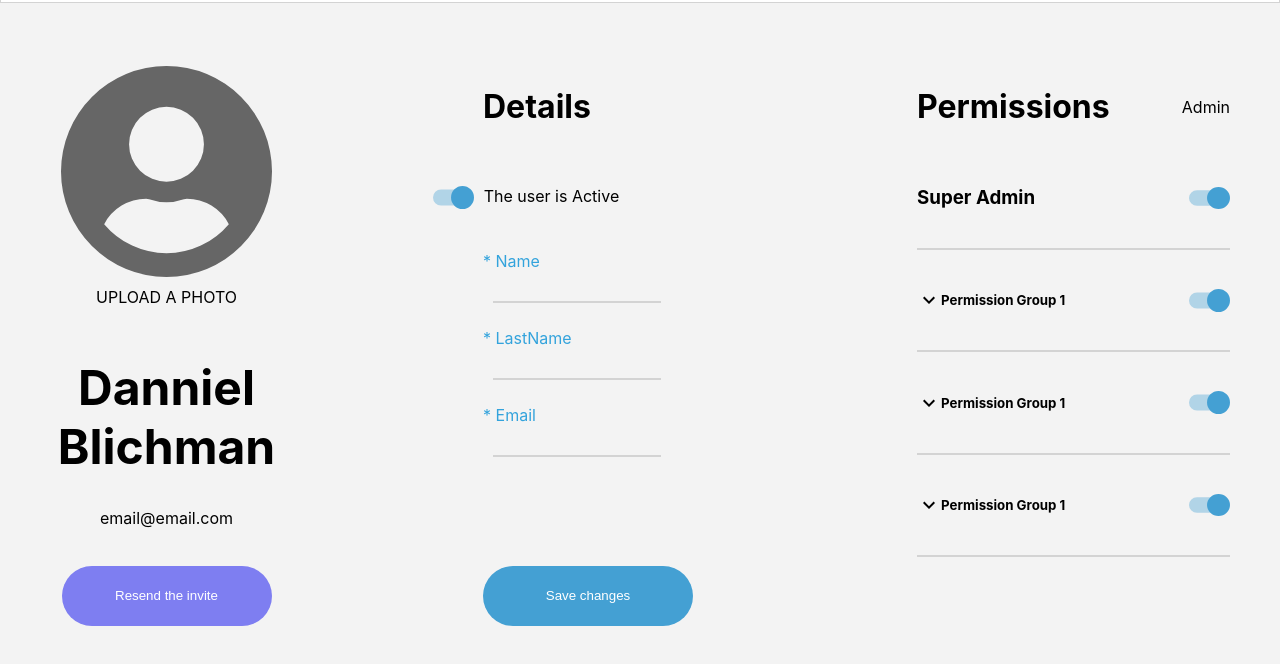
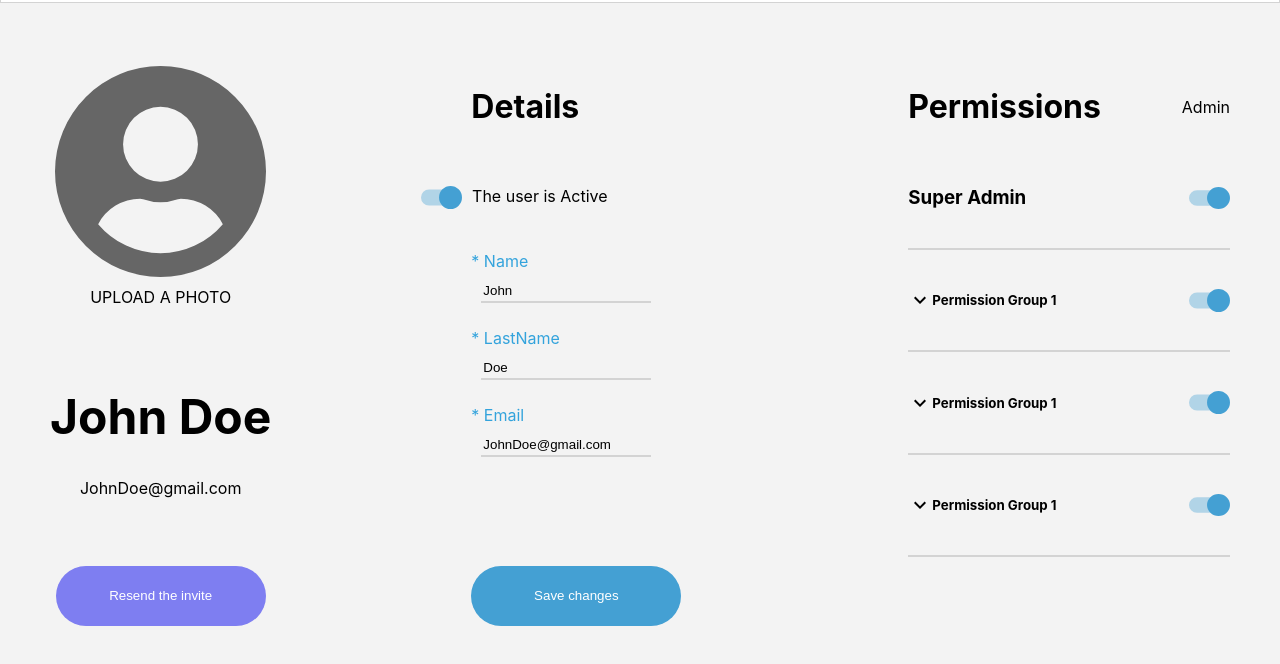
Before and after one commit to davidsoz/user-managment, a React (Create React App) app: page / in a window 1280 px wide. Both pictures are taken after a click on the picture 1137 px from the left and 635 px from the top of the page. Shown: the part 235-899 px from the top of the page. Built offline with nearby package versions, Linux system fonts and the light colour scheme.

Commit message:
feature: add dinamic data to editUser page

```diff
--- a/src/App.js
+++ b/src/App.js
@@ -1,4 +1,4 @@
-import { useEffect, useState } from "react";
+import { useState } from "react";
 import Header from "./components/header/Header";
 import { Container, Table } from "./styled";
 import TableHeader from "./components/table/tableHeader/TableHeader";
@@ -108,7 +108,8 @@ function App() {
 	const [isFiltered, setIsFiltered] = useState(false);
 	const [addUserShowModal, setAddUserShowModal] = useState(false);
 	const [sortedByAdmin, setSortedByAdmin] = useState(false);
-	const [setupPage,setSetupPage] = useState(false);
+	const [setupPage, setSetupPage] = useState(false);
+	const [editUser, setEditUser] = useState(null);
 
 	function inputChangeHandler(e) {
 		setInputValue(e.target.value);
@@ -178,7 +179,10 @@ function App() {
 		setSortedByAdmin(false);
 	}
 
-	function navToSetupPage() {
+	function showSetupPage(id) {
+		let editUser = users.find(user => user.id === id);
+		console.log(editUser);
+		setEditUser(editUser);
 		setSetupPage(true);
 	}
 
@@ -190,7 +194,7 @@ function App() {
 	return (
 		<>
 			{
-				setupPage ? <UserEditPage onClose={closeSetupPage}/> :
+				setupPage ? <UserEditPage editUser={editUser} onClose={closeSetupPage}/> :
 
 				<Container>
 					{addUserShowModal &&
@@ -214,7 +218,7 @@ function App() {
 							users={isFiltered ? filteredUsers : users}
 							onStatusChange={statusChangeHandler}
 							onDelete={deleteUserHandler}
-							onSetupPage={navToSetupPage}
+							onSetupPage={showSetupPage}
 							closeSetupPage={closeSetupPage}
 						/>
 						{!isFiltered && <TableFooter />}
@@ -222,7 +226,6 @@ function App() {
 				</Container>
 			}
 		</>
-
 	);
 }
 
--- a/src/components/table/tableContent/TableContent.js
+++ b/src/components/table/tableContent/TableContent.js
@@ -66,7 +66,7 @@ export default function TableContent({ users, onStatusChange, onDelete, onSetupP
                             </Status>
                             <Action>
                                 {
-                                    user.status ? <img onClick={onSetupPage} className="setup" src={setup} alt="setup" /> : null
+                                    user.status ? <img onClick={() => onSetupPage(user.id)} className="setup" src={setup} alt="setup" /> : null
                                 }
                                 <img onClick={() => removeHandler(user.id, user.fullName, user.status)} src={trash} alt="trash" />
                             </Action>
--- a/src/components/userEditPage/UserEditPage.js
+++ b/src/components/userEditPage/UserEditPage.js
@@ -1,10 +1,11 @@
 import Header from "../header/Header";
 import {Button, Container, Details, Input, UserInfo, UserStatus, Wrapper, Form, Permission } from "./styled";
-import avatar from "../../icons/svg/Group 2.svg"
-import statusOn from "../../icons/svg/statusOn.svg"
+import avatar from "../../icons/svg/Group 2.svg";
+import statusOn from "../../icons/svg/statusOn.svg";
+import statusOff from "../../icons/svg/statusOff.svg";
 import arrowDown from "../../icons/svg/keyboard_arrow_down-24px (2).svg";
 
-export default function UserEditPage({user, onClose}) {
+export default function UserEditPage({editUser, onClose}) {
     return (
         <Wrapper>
             <Header title="Setup User"/>
@@ -15,8 +16,8 @@ export default function UserEditPage({user, onClose}) {
                             <span>UPLOAD A PHOTO</span>
                         </div>
                         <div>
-                            <h1>Danniel Blichman</h1>
-                            <span>email@email.com</span>
+                            <h1>{editUser.fullName}</h1>
+                            <span>{editUser.email}</span>
                         </div>
                         <div>
                             <Button>Resend the invite</Button>
@@ -32,11 +33,11 @@ export default function UserEditPage({user, onClose}) {
                                 <div>The user is Active</div>
                             </UserStatus>
                             <label htmlFor="firstname">* Name</label>
-                            <Input name="firtname"/>
+                            <Input name="firtname" value={editUser.firstName} />
                             <label htmlFor="lastname">* LastName</label>
-                            <Input name="lastname"/>
+                            <Input name="lastname" value={editUser.lastName} />
                             <label htmlFor="email">* Email</label>
-                            <Input name="email"/>
+                            <Input name="email" value={editUser.email}/>
                         </Form>
                         <div>
                             <Button onClick={onClose}>Save changes</Button>
@@ -49,7 +50,7 @@ export default function UserEditPage({user, onClose}) {
                         </div>
                         <div className="flex super-admin">
                             <h3>Super Admin</h3>
-                            <img src={statusOn} alt="status"/>
+                            <img src={editUser.status ? statusOn : statusOff} alt="status"/>
                         </div>
                         <div>
                             <div>
```
